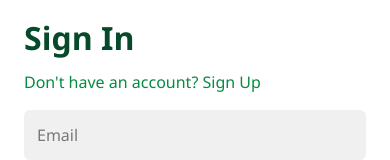
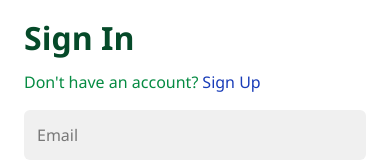
Before and after one commit to Rahul-Agarwal-07/wellness-web-app, a Next.js app in the folder frontend/wellness/: page /auth in a window 390 px wide. Shown: the part 388-548 px from the top of the page. Built offline with nearby package versions, Linux system fonts and the light colour scheme.

Commit message:
Mobile Responsive Fix

```diff
--- a/frontend/wellness/src/components/auth/AuthScreen.js
+++ b/frontend/wellness/src/components/auth/AuthScreen.js
@@ -91,7 +91,19 @@ export default function AuthScreen() {
 
       <div className={styles.rightPane}>
         <h1 className='font-bold'>{isLogin ? "Sign In" : "Create an account"}</h1>
-        <p>{!isLogin ? 'Already have an account? ' : "Don't have an account? "}<a onClick={ () => setIsLogin(!isLogin) }className={styles.toggleLink}>{isLogin ? "Sign Up" : "Log In"}</a></p>
+
+      <div className="flex items-center gap-1 text-md">
+      <p>
+        {!isLogin ? 'Already have an account?' : "Don't have an account?"}
+      </p>
+      <a
+        onClick={() => setIsLogin(!isLogin)}
+        className="hover:!underline cursor-pointer font-medium !text-blue-800 transition-colors duration-200"
+      >
+        {isLogin ? 'Sign Up' : 'Log In'}
+      </a>
+    </div>
+
 
         <form className={styles.form} onSubmit={isLogin ? handleLogin : handleRegister}>
           {!isLogin && <div className={styles.inputGroup}>
--- a/frontend/wellness/src/components/auth/page.module.css
+++ b/frontend/wellness/src/components/auth/page.module.css
@@ -69,7 +69,7 @@
 
 .rightPane {
   flex: 1;
-  color: #111;
+
   background: #fff;
   padding: 4rem;
   display: flex;
```
